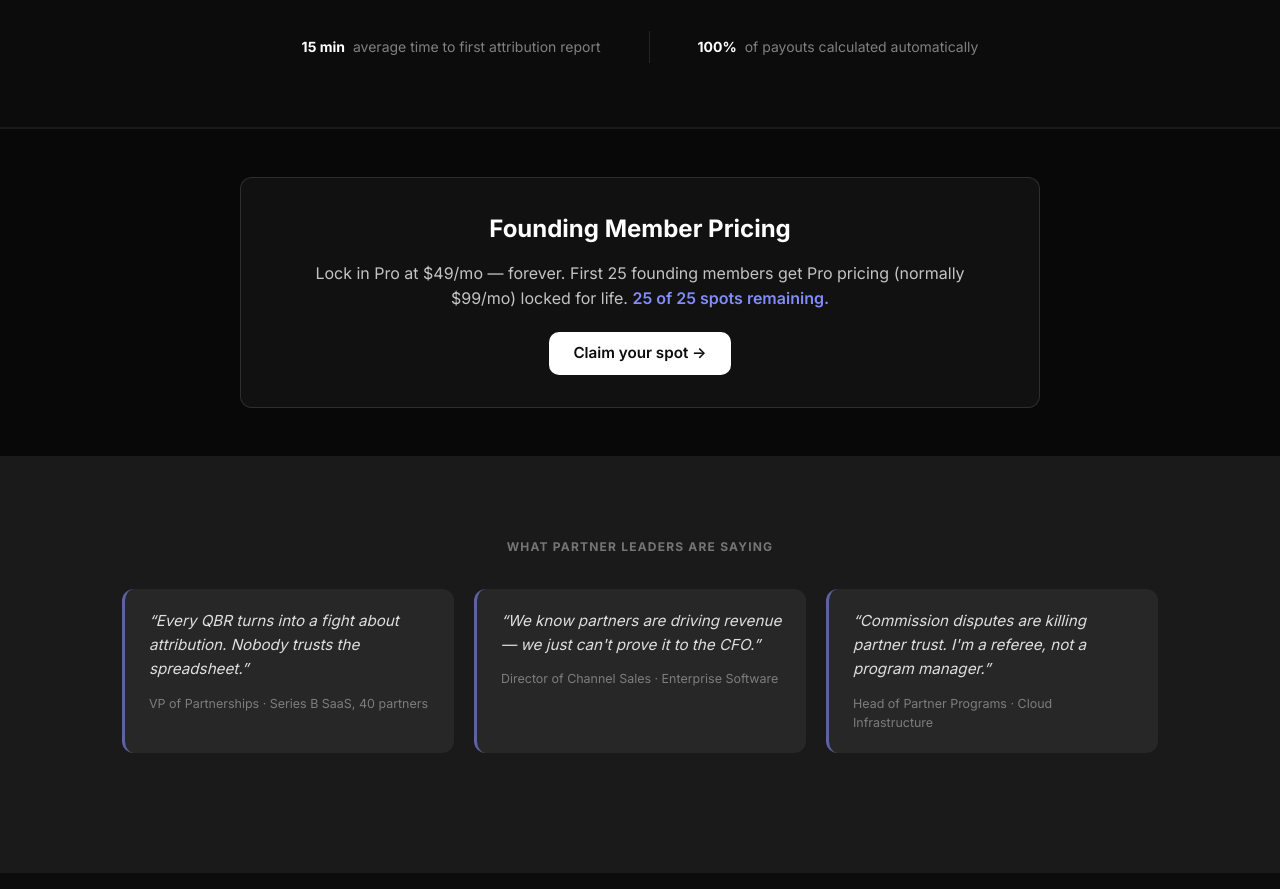
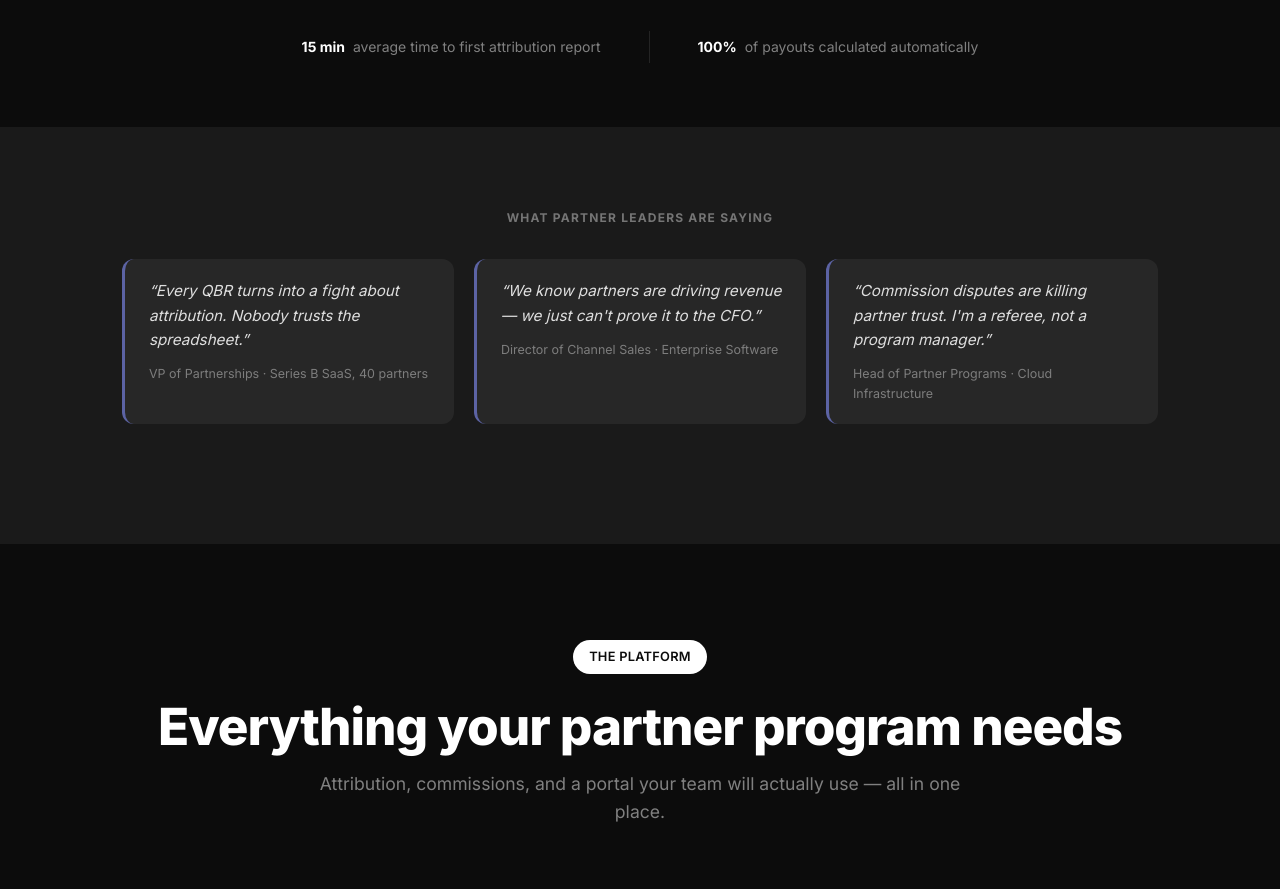
Before and after one commit to dylan3796/partner-attribution-ai, a Next.js app: page / in a window 1280 px wide. Shown: the part 2520-3409 px from the top of the page. Built offline with nearby package versions, Linux system fonts and the light colour scheme; no server answers.

Commit message:
remove: founding member pricing section from landing page

```diff
--- a/app/page.tsx
+++ b/app/page.tsx
@@ -190,37 +190,6 @@ export default function LandingPage() {
               <span className="trust-stat-value">100%</span>
               <span className="trust-stat-label">of payouts calculated automatically</span>
             </div>
-          </div>
-        </div>
-      </section>
-
-      {/* ── 2.5. FOUNDING MEMBER PRICING ────────────────── */}
-      <section style={{ padding: "3rem 0", background: "rgba(0,0,0,.3)", borderTop: "1px solid rgba(255,255,255,.08)", borderBottom: "1px solid rgba(255,255,255,.08)" }}>
-        <div className="wrap">
-          <div
-            style={{
-              maxWidth: 800,
-              margin: "0 auto",
-              padding: "2rem 2.5rem",
-              background: "rgba(255,255,255,.04)",
-              border: "1px solid rgba(255,255,255,.12)",
-              borderRadius: 12,
-              textAlign: "center",
-            }}
-          >
-            <h3 style={{ fontSize: "1.5rem", fontWeight: 700, marginBottom: ".75rem", color: "#fff" }}>
-              Founding Member Pricing
-            </h3>
-            <p style={{ fontSize: "1rem", color: "rgba(255,255,255,.75)", lineHeight: 1.6, marginBottom: "1.25rem" }}>
-              Lock in Pro at $49/mo — forever. First 25 founding members get Pro pricing (normally $99/mo) locked for life. <span style={{ fontWeight: 600, color: "#818cf8" }}>{Math.max(0, 25 - leadsCount)} of 25 spots remaining.</span>
-            </p>
-            <Link
-              href="/sign-up"
-              className="btn"
-              style={{ textDecoration: "none", display: "inline-flex", alignItems: "center", gap: ".5rem" }}
-            >
-              Claim your spot →
-            </Link>
           </div>
         </div>
       </section>
```
